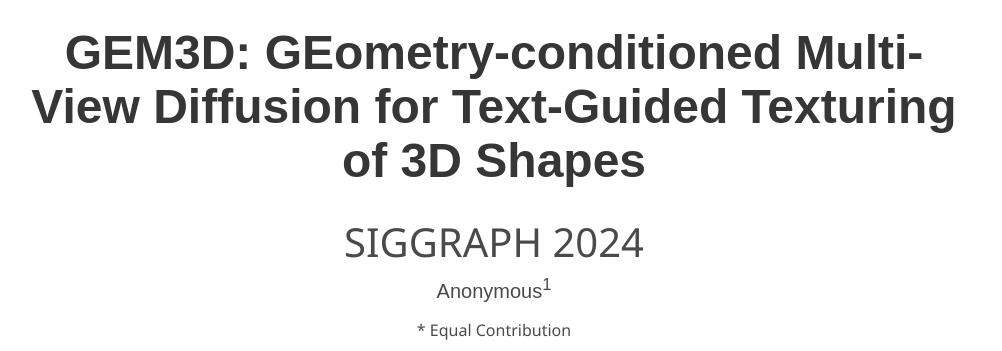
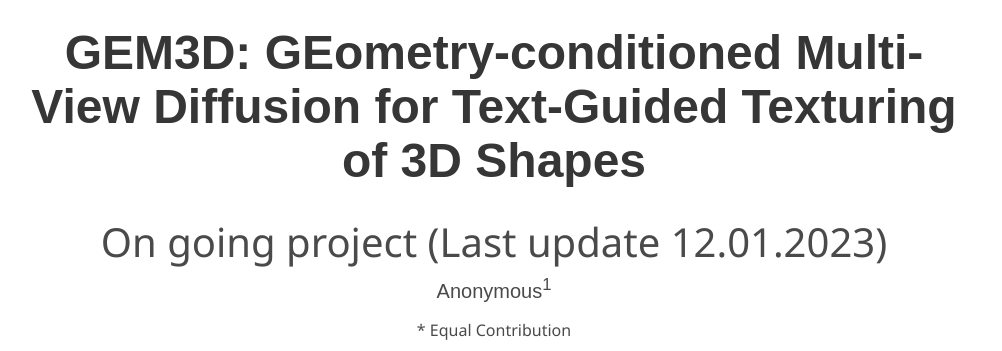
Before and after one commit to ZicongJiang/GEM3D, a plain HTML site: page index.html in a window 1280 px wide. Shown: the part 74-425 px from the top of the page, without its empty margins (146-1148 px from the left). Drawn offline with nearby package versions, Linux system fonts and the light colour scheme; some packages are replaced by stand-ins of ours; a script that the page names is missing; some icons are missing; files whose address does not match are found by name; a web font is replaced by a local one.

Commit message:
Update index.html

```diff
--- a/index.html
+++ b/index.html
@@ -74,7 +74,7 @@
           <div class="columns is-centered">
             <div class="column has-text-centered">
               <h1 class="title is-1 publication-title">GEM3D: GEometry-conditioned Multi-View Diffusion for Text-Guided Texturing of 3D Shapes</h1>
-              <h2 class="is-size-2">SIGGRAPH 2024</h2>
+              <h2 class="is-size-2">On going project (Last update 12.01.2023)</h2>
               <div class="is-size-5 publication-authors">
                 <!--<span class="author-block">
                   <a href="https://people.epfl.ch/yufan.ren?lang=en">Yufan Ren</a><sup>1
```
